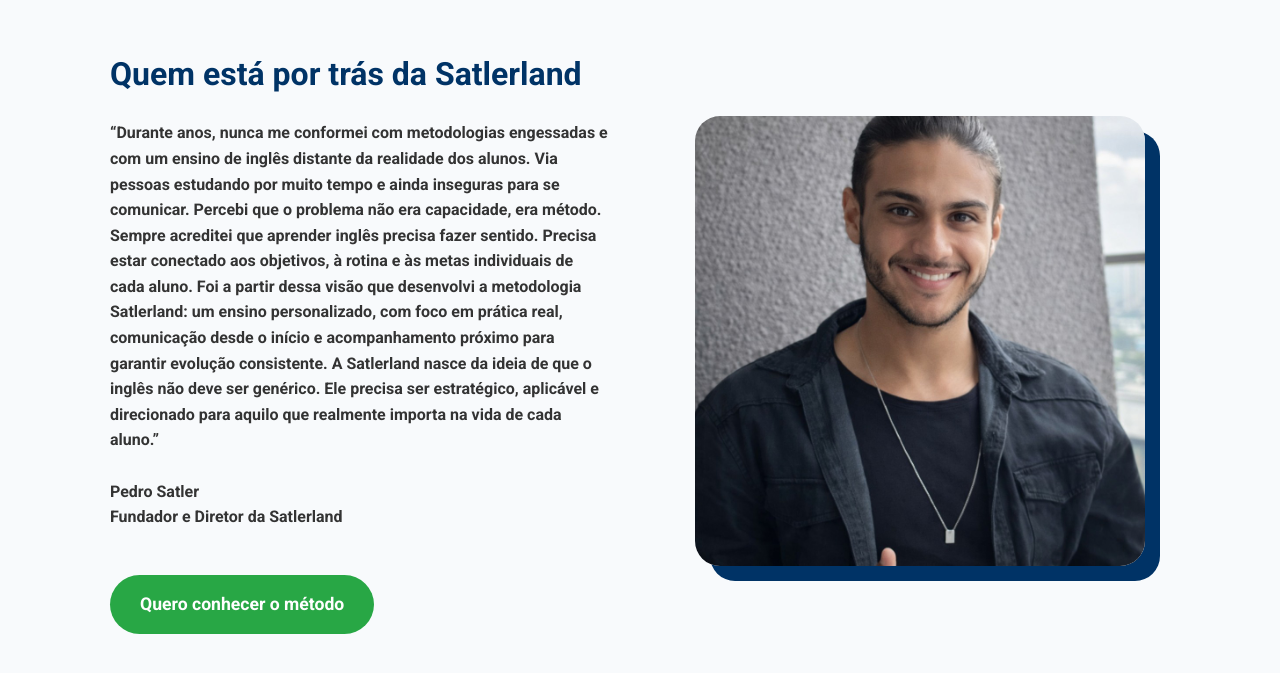
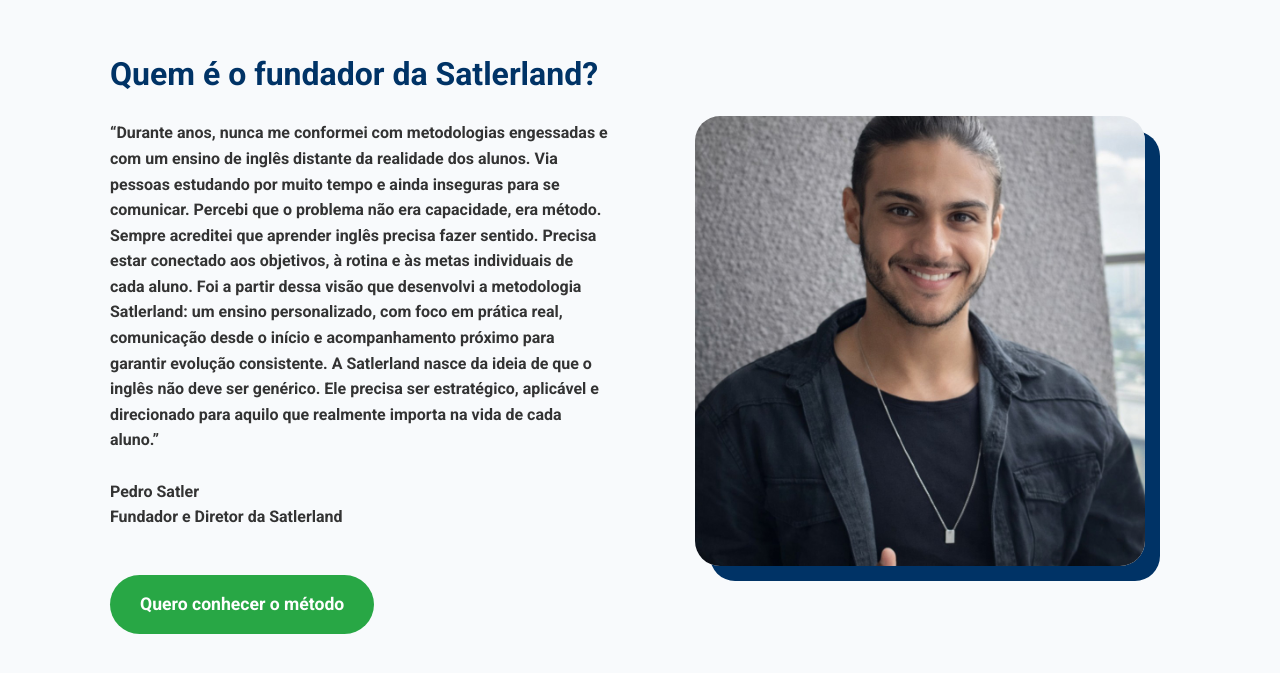
Before and after one commit to caio-7/site-satlerland, a plain HTML site: page index.html in a window 1280 px wide. Shown: the part 1536-2209 px from the top of the page. Drawn offline with nearby package versions, Linux system fonts and the light colour scheme.

Commit message:
alteração frase seção sobre

```diff
--- a/index.html
+++ b/index.html
@@ -129,7 +129,7 @@
         <div class="container">
             <div class="flex-layout sobre-layout">
                 <div class="sobre-texto">
-                    <h2>Quem está por trás da Satlerland</h2>
+                    <h2>Quem é o fundador da Satlerland?</h2>
                     <h4>
                         “Durante anos, nunca me conformei com metodologias engessadas e com um ensino de inglês distante
                         da realidade dos alunos. Via pessoas estudando por muito tempo e ainda inseguras para se
```
